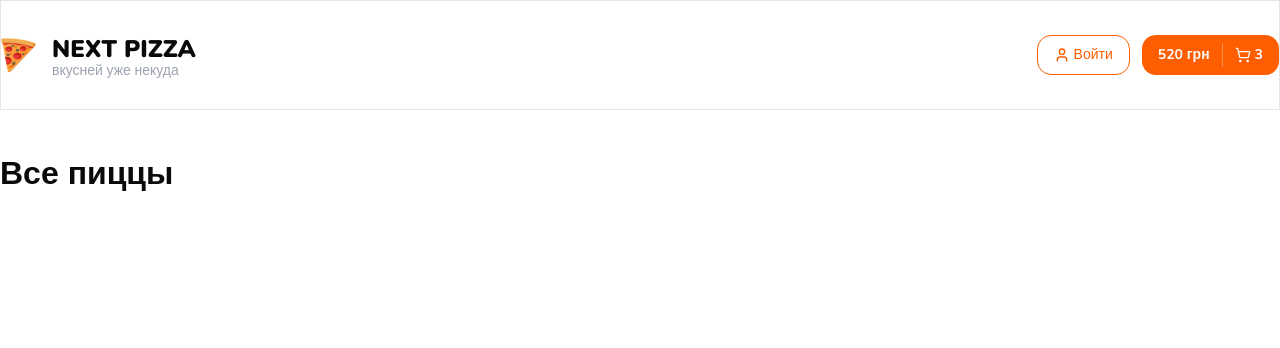
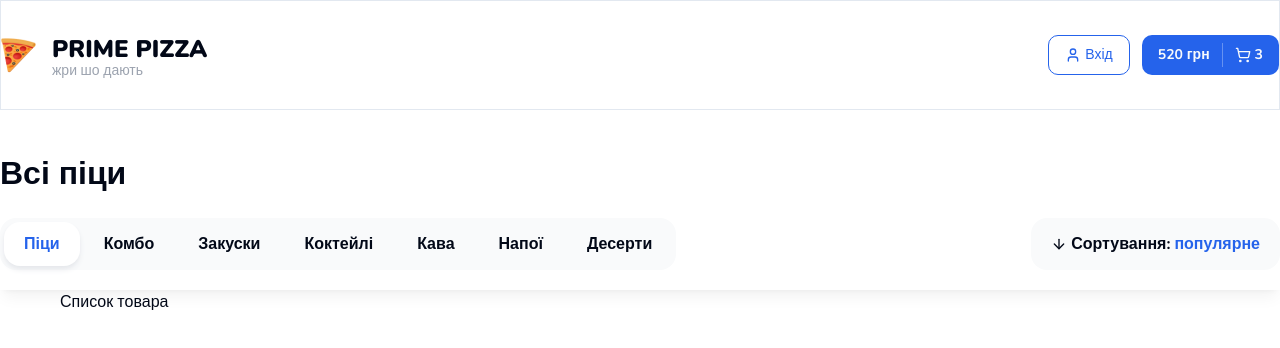
Before and after one commit to PlatenPrime/archpizza, a Next.js app: page / in a window 1280 px wide. Shown: the top 348 px of the page. Built offline with nearby package versions, Linux system fonts and the light colour scheme.

Commit message:
26.08.2024

```diff
--- a/app/globals.css
+++ b/app/globals.css
@@ -12,37 +12,64 @@ html {
   }
 }
 
+
 @layer base {
   :root {
-    --foreground: 20 14.3% 4.1%;
+    --background: 0 0% 100%;
+    --foreground: 222.2 84% 4.9%;
+    --card: 0 0% 100%;
+    --card-foreground: 222.2 84% 4.9%;
+    --popover: 0 0% 100%;
+    --popover-foreground: 222.2 84% 4.9%;
+    --primary: 221.2 83.2% 53.3%;
+    --primary-foreground: 210 40% 98%;
+    --secondary: 210 40% 96.1%;
+    --secondary-foreground: 222.2 47.4% 11.2%;
+    --muted: 210 40% 96.1%;
+    --muted-foreground: 215.4 16.3% 46.9%;
+    --accent: 210 40% 96.1%;
+    --accent-foreground: 222.2 47.4% 11.2%;
+    --destructive: 0 84.2% 60.2%;
+    --destructive-foreground: 210 40% 98%;
+    --border: 214.3 31.8% 91.4%;
+    --input: 214.3 31.8% 91.4%;
+    --ring: 221.2 83.2% 53.3%;
+    --radius: 0.75rem;
+    --chart-1: 12 76% 61%;
+    --chart-2: 173 58% 39%;
+    --chart-3: 197 37% 24%;
+    --chart-4: 43 74% 66%;
+    --chart-5: 27 87% 67%;
+  }
 
-    --card: 0 0% 100%;
-    --card-foreground: 20 14.3% 4.1%;
-
-    --popover: 0 0% 100%;
-    --popover-foreground: 20 14.3% 4.1%;
-
-    --primary: 22 100% 50%;
-    --primary-foreground: 60 9.1% 97.8%;
-
-    --secondary: 32 100% 98%;
-    --secondary-foreground: 24 9.8% 10%;
-
-    --muted: 60 4.8% 95.9%;
-    --muted-foreground: 25 5.3% 44.7%;
-
-    --accent: 60 4.8% 95.9%;
-    --accent-foreground: 24 9.8% 10%;
-
-    --destructive: 0 84.2% 60.2%;
-    --destructive-foreground: 60 9.1% 97.8%;
-
-    --border: 20 5.9% 90%;
-    --input: 0 0% 90%;
-    --ring: 24.6 95% 53.1%;
-    --radius: 1rem;
+  .dark {
+    --background: 222.2 84% 4.9%;
+    --foreground: 210 40% 98%;
+    --card: 222.2 84% 4.9%;
+    --card-foreground: 210 40% 98%;
+    --popover: 222.2 84% 4.9%;
+    --popover-foreground: 210 40% 98%;
+    --primary: 217.2 91.2% 59.8%;
+    --primary-foreground: 222.2 47.4% 11.2%;
+    --secondary: 217.2 32.6% 17.5%;
+    --secondary-foreground: 210 40% 98%;
+    --muted: 217.2 32.6% 17.5%;
+    --muted-foreground: 215 20.2% 65.1%;
+    --accent: 217.2 32.6% 17.5%;
+    --accent-foreground: 210 40% 98%;
+    --destructive: 0 62.8% 30.6%;
+    --destructive-foreground: 210 40% 98%;
+    --border: 217.2 32.6% 17.5%;
+    --input: 217.2 32.6% 17.5%;
+    --ring: 224.3 76.3% 48%;
+    --chart-1: 220 70% 50%;
+    --chart-2: 160 60% 45%;
+    --chart-3: 30 80% 55%;
+    --chart-4: 280 65% 60%;
+    --chart-5: 340 75% 55%;
   }
 }
+
 
 * {
   font-family: var(--font-nunito), sans-serif;
--- a/app/page.tsx
+++ b/app/page.tsx
@@ -1,5 +1,5 @@
-import { Container, Title } from "@/components/shared";
-import { Button } from "@/components/ui/button";
+import { Container, Title, Categories, SortPopup, TopBar } from "@/components/shared";
+import { Button } from "@/components/ui";
 import Image from "next/image";
 
 export default function Home() {
@@ -7,12 +7,38 @@ export default function Home() {
     <>
       <Container className="mt-10">
         <Title
-        text="Все пиццы"
-        size="lg"
-        className="font-extrabold"
+          text="Всі піци"
+          size="lg"
+          className="font-extrabold"
 
         />
+
       </Container>
+      <TopBar />
+
+      <Container
+        className="pb-14"
+      >
+        <div
+          className="flex gap-[60px]"
+        >
+          {/* Фильтрация */}
+          <div className="w-[250px">
+            {/* <Filters /> */}
+          </div>
+
+
+          {/* Список товара */}
+          <div className="flex-1">
+            <div className="flex flex-col gap-16">
+              Список товара
+            </div>
+          </div>
+
+        </div>
+
+      </Container>
+
     </>
   );
 }
--- /dev/null
+++ b/components/shared/categories.tsx
@@ -0,0 +1,27 @@
+import { cn } from '@/lib/utils';
+import React from 'react'
+
+interface Props {
+    className?: string;
+}
+
+const cats = ['Піци', 'Комбо', 'Закуски', 'Коктейлі', 'Кава', 'Напої', 'Десерти', ];
+const activeIndex = 0;
+
+export const Categories: React.FC<Props> = ({ className }) => {
+    return (
+        <div className={cn('inline-flex gap-1 bg-gray-50 p-1 rounded-2xl', className)} >
+            {
+                cats?.map((item, index) => (
+                    <a
+                    className={cn(`flex items-center font-bold h-11 rounded-2xl px-5
+                        ${index === activeIndex && 'bg-white shadow-md shadow-gray-200 text-primary'}`)}
+                    key={item}
+                    >
+                        <button>{item}</button>
+                    </a>
+                ))
+            }
+        </div>
+    );
+}
--- /dev/null
+++ b/components/shared/filters.tsx
@@ -0,0 +1,14 @@
+import React from 'react'
+import { Title } from './title';
+
+interface Props {
+    className?: string;
+}
+
+export const Filters: React.FC<Props> = ({ className }) => {
+    return (
+        <div className={className} >
+            <Title text="Фильтрація" size="sm" className="mb-5 font-bold" />
+        </div>
+    );
+}
--- a/components/shared/header.tsx
+++ b/components/shared/header.tsx
@@ -20,10 +20,10 @@ export const Header: React.FC<Props> = ({ className }) => {
                     <Image src="/logo.png" width={35} height={35} alt="Logo" />
                     <div>
                         <h1 className="text-2xl uppercase font-black">
-                            Next Pizza
+                            Prime Pizza
                         </h1>
                         <p className="text-sm text-gray-400 leading-3">
-                            вкусней уже некуда
+                            жри шо дають
                         </p>
                     </div>
                 </div>
@@ -33,7 +33,7 @@ export const Header: React.FC<Props> = ({ className }) => {
                 <div className="flex items-center gap-3">
                     <Button variant="outline" className="flex items-center gap-1">
                         <User size={16} />
-                        Войти
+                        Вхід
                     </Button>
 
                     <div>
--- a/components/shared/index.ts
+++ b/components/shared/index.ts
@@ -1,3 +1,7 @@
 export {Container} from './container';
 export {Header} from './header';
 export {Title} from './title';
+export {Categories} from './categories';
+export {SortPopup} from './sort-popup';
+export {TopBar} from './top-bar';
+export {Filters} from './filters';
--- /dev/null
+++ b/components/shared/sort-popup.tsx
@@ -0,0 +1,18 @@
+import { cn } from '@/lib/utils';
+import { ArrowDown } from 'lucide-react';
+import React from 'react'
+
+interface Props {
+    className?: string;
+}
+
+export const SortPopup: React.FC<Props> = ({ className }) => {
+    return (
+        <div className={cn('inline-flex items-center gap-1 bg-gray-50 px-5 h-[52px] rounded-2xl cursor-pointer',
+            className)} >
+            <ArrowDown size={16} />
+            <b>Сортування:</b>
+            <b className="text-primary">популярне</b>
+        </div>
+    );
+}
--- /dev/null
+++ b/components/shared/top-bar.tsx
@@ -0,0 +1,21 @@
+import { cn } from '@/lib/utils';
+import React from 'react'
+import { Container } from './container';
+import { Categories } from './categories';
+import { SortPopup } from './sort-popup';
+
+interface Props {
+    className?: string;
+}
+
+export const TopBar: React.FC<Props> = ({ className }) => {
+    return (
+
+        <div className={cn('sticky top-0 bg-white py-5 shadow-lg shadow-black/5 z-10', className)}>
+            <Container className="flex items-center justify-between ">
+                <Categories />
+                <SortPopup />
+            </Container>
+        </div>
+    );
+}
```
